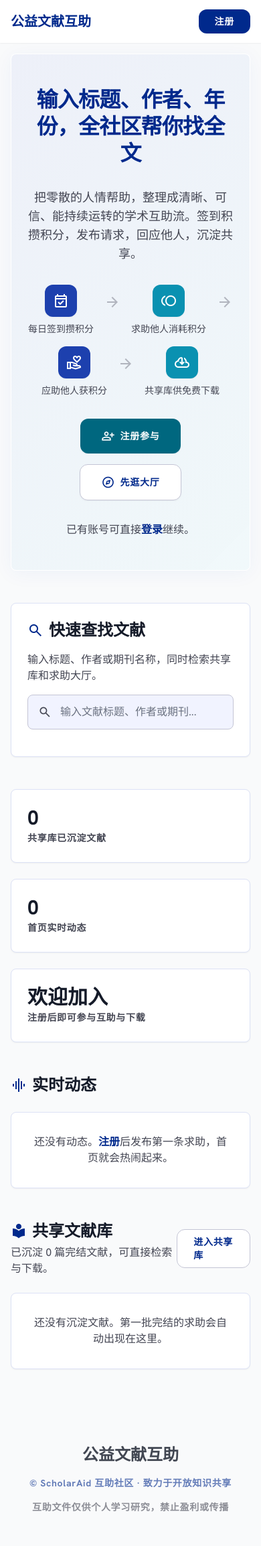
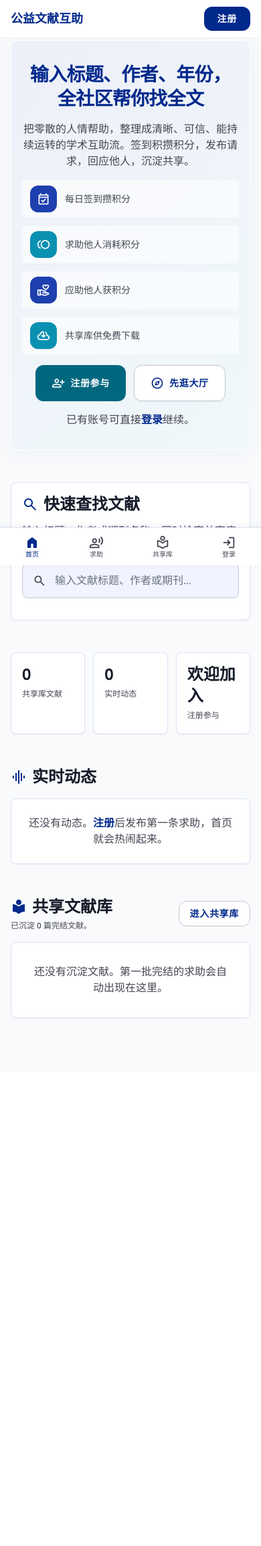
Before and after one commit to qianzhu18/llt, a FastAPI app: page / in a window 390 px wide. Shown: the whole page at 67% size. After the commit the page ends 1521 px from the top, so only its background shows below. Run offline with FastAPI, Linux system fonts and the light colour scheme; some libraries are stand-ins or nearby versions; some web fonts are replaced.

Commit message:
Add mobile responsive layout across all templates
- Add fixed bottom navigation bar for mobile (home, requests, library, profile)
- Hide desktop nav links on mobile, show mobile bottom tabs with active states
- Hide footer on mobile to reduce scroll clutter
- Adjust main content padding for bottom nav clearance
- Hero section: vertical step list on mobile, horizontal flow on desktop
- Stats/dynamics/library sections: tighter spacing, smaller fonts on mobile
- Auth pages: hide left info panel on mobile, full-width form
- Request lobby: responsive header, compact cards, shorter button labels
- Request detail: compact info chips, non-sticky sidebar on mobile
- Library: icon-only search button on mobile, responsive header
- Me/index: responsive profile card, compact stats row, smaller points display
- FAB button repositioned above bottom nav bar

🤖 Generated with [Claude Code](https://claude.com/claude-code)

Co-Authored-By: Claude <noreply@anthropic.com>

```diff
--- a/app/templates/base.html
+++ b/app/templates/base.html
@@ -148,10 +148,10 @@ tailwind.config = {
 <body class="text-on-background min-h-screen flex flex-col" style="background-color: #F9FAFB;">
 
 <!-- TopNavBar -->
-<header class="shadow-sm fixed top-0 w-full z-50 h-16 bg-white">
-  <div class="flex justify-between items-center px-margin-mobile md:px-margin-desktop h-full max-w-container-max mx-auto">
+<header class="shadow-sm fixed top-0 w-full z-50 h-14 md:h-16 bg-white">
+  <div class="flex justify-between items-center px-4 md:px-margin-desktop h-full max-w-container-max mx-auto">
     <div class="flex items-center">
-      <a class="text-headline-lg-mobile md:text-headline-lg text-primary text-xl font-semibold" href="{{ base_path }}/">
+      <a class="text-lg md:text-headline-lg text-primary font-semibold" href="{{ base_path }}/">
         {{ site_title }}
       </a>
     </div>
@@ -174,7 +174,7 @@ tailwind.config = {
         <a class="hidden md:flex font-label-md text-label-md text-on-surface-variant hover:text-primary transition-colors
           {% if '/me' in request.url.path %}text-primary font-bold border-b-2 border-primary{% endif %}"
           href="{{ base_path }}/me">{{ current_user.nickname or current_user.email }}</a>
-        <form method="post" action="{{ base_path }}/auth/logout" class="inline">
+        <form method="post" action="{{ base_path }}/auth/logout" class="hidden md:inline">
           <input type="hidden" name="_csrf" value="{{ csrf_token }}">
           <button type="submit" class="font-label-md text-label-md text-on-surface-variant hover:text-primary transition-colors cursor-pointer">退出</button>
         </form>
@@ -182,7 +182,7 @@ tailwind.config = {
         <a class="hidden md:flex font-label-md text-label-md text-on-surface-variant hover:text-primary transition-colors
           {% if '/auth/login' in request.url.path %}text-primary font-bold border-b-2 border-primary{% endif %}"
           href="{{ base_path }}/auth/login">登录</a>
-        <a class="bg-primary text-on-primary font-label-md text-label-md px-6 py-2 rounded-full hover:bg-primary-container transition-all active:scale-95
+        <a class="bg-primary text-on-primary font-label-md text-label-md px-5 py-2 rounded-full hover:bg-primary-container transition-all active:scale-95
           {% if '/auth/register' in request.url.path %}ring-2 ring-primary{% endif %}"
           href="{{ base_path }}/auth/register">注册</a>
       {% endif %}
@@ -190,18 +190,57 @@ tailwind.config = {
   </div>
 </header>
 
-<main class="flex-grow pt-20 pb-16 px-margin-mobile md:px-margin-desktop max-w-container-max mx-auto w-full">
+<main class="flex-grow pt-[60px] md:pt-20 pb-20 md:pb-16 px-4 md:px-margin-desktop max-w-container-max mx-auto w-full">
   {% block content %}{% endblock %}
 </main>
 
-<!-- Footer -->
-<footer class="w-full mt-auto py-12 px-margin-mobile md:px-margin-desktop flex flex-col items-center justify-center max-w-container-max mx-auto text-center">
-  <div class="space-y-4 max-w-2xl">
+<!-- Footer (hidden on mobile, shown on md+) -->
+<footer class="hidden md:block w-full mt-auto py-12 px-margin-mobile md:px-margin-desktop flex-col items-center justify-center max-w-container-max mx-auto text-center">
+  <div class="space-y-4 max-w-2xl mx-auto">
     <div class="font-headline-md text-headline-md font-bold text-on-surface opacity-80">{{ site_title }}</div>
     <p class="font-label-md text-label-md text-primary opacity-60">&copy; ScholarAid 互助社区 &middot; 致力于开放知识共享</p>
     <p class="font-label-md text-label-md text-on-surface-variant opacity-60">互助文件仅供个人学习研究，禁止盈利或传播</p>
   </div>
 </footer>
+
+<!-- Mobile Bottom Navigation -->
+<nav class="md:hidden fixed bottom-0 left-0 right-0 z-50 bg-white border-t border-surface-container-highest shadow-[0_-2px_10px_rgba(0,0,0,0.06)]">
+  <div class="flex items-center justify-around h-14 max-w-container-max mx-auto">
+    <a href="{{ base_path }}/"
+      class="flex flex-col items-center justify-center gap-0.5 px-3 py-1 min-w-[48px] min-h-[40px] transition-colors
+      {% if request.url.path == base_path ~ '/' or request.url.path == '/' %}text-primary{% else %}text-on-surface-variant{% endif %}">
+      <span class="material-symbols-outlined text-[22px] {% if request.url.path == base_path ~ '/' or request.url.path == '/' %}icon-fill{% endif %}">home</span>
+      <span class="text-[10px] font-medium leading-none">首页</span>
+    </a>
+    <a href="{{ base_path }}/requests"
+      class="flex flex-col items-center justify-center gap-0.5 px-3 py-1 min-w-[48px] min-h-[40px] transition-colors
+      {% if '/requests' in request.url.path %}text-primary{% else %}text-on-surface-variant{% endif %}">
+      <span class="material-symbols-outlined text-[22px] {% if '/requests' in request.url.path %}icon-fill{% endif %}">record_voice_over</span>
+      <span class="text-[10px] font-medium leading-none">求助</span>
+    </a>
+    <a href="{{ base_path }}/library"
+      class="flex flex-col items-center justify-center gap-0.5 px-3 py-1 min-w-[48px] min-h-[40px] transition-colors
+      {% if '/library' in request.url.path %}text-primary{% else %}text-on-surface-variant{% endif %}">
+      <span class="material-symbols-outlined text-[22px] {% if '/library' in request.url.path %}icon-fill{% endif %}">local_library</span>
+      <span class="text-[10px] font-medium leading-none">共享库</span>
+    </a>
+    {% if current_user %}
+      <a href="{{ base_path }}/me"
+        class="flex flex-col items-center justify-center gap-0.5 px-3 py-1 min-w-[48px] min-h-[40px] transition-colors
+        {% if '/me' in request.url.path %}text-primary{% else %}text-on-surface-variant{% endif %}">
+        <span class="material-symbols-outlined text-[22px] {% if '/me' in request.url.path %}icon-fill{% endif %}">person</span>
+        <span class="text-[10px] font-medium leading-none">我的</span>
+      </a>
+    {% else %}
+      <a href="{{ base_path }}/auth/login"
+        class="flex flex-col items-center justify-center gap-0.5 px-3 py-1 min-w-[48px] min-h-[40px] transition-colors
+        {% if '/auth' in request.url.path %}text-primary{% else %}text-on-surface-variant{% endif %}">
+        <span class="material-symbols-outlined text-[22px] {% if '/auth' in request.url.path %}icon-fill{% endif %}">login</span>
+        <span class="text-[10px] font-medium leading-none">登录</span>
+      </a>
+    {% endif %}
+  </div>
+</nav>
 
 <script>
 document.addEventListener("DOMContentLoaded", function() {
--- a/app/templates/index.html
+++ b/app/templates/index.html
@@ -4,19 +4,47 @@
 <div class="space-y-12">
 
   <!-- Hero Section -->
-  <section class="relative rounded-xl overflow-hidden flex items-center justify-center text-center px-6 glass-card shadow-[0_4px_30px_rgba(0,74,198,0.05)] min-h-[300px] py-12" style="background: rgba(255, 255, 255, 0.9);">
+  <section class="relative rounded-xl overflow-hidden flex items-center justify-center text-center px-4 md:px-6 glass-card shadow-[0_4px_30px_rgba(0,74,198,0.05)] min-h-[240px] md:min-h-[300px] py-8 md:py-12" style="background: rgba(255, 255, 255, 0.9);">
     <div class="absolute inset-0 z-0">
       <div class="absolute inset-0" style="background: linear-gradient(135deg, rgba(29, 64, 174, 0.08), rgba(10, 145, 177, 0.06));"></div>
     </div>
-    <div class="relative z-10 max-w-5xl mx-auto w-full space-y-8">
-      <h1 class="font-headline-lg text-headline-lg text-primary tracking-tight animate-fade-in-up delay-100">{{ site_slogan }}</h1>
-      <p class="font-body-lg text-body-lg text-on-surface-variant max-w-2xl mx-auto animate-fade-in-up delay-200">
+    <div class="relative z-10 max-w-5xl mx-auto w-full space-y-4 md:space-y-8">
+      <h1 class="font-headline-lg-mobile md:font-headline-lg text-headline-lg-mobile md:text-headline-lg text-primary tracking-tight animate-fade-in-up delay-100">{{ site_slogan }}</h1>
+      <p class="font-body-md md:font-body-lg text-body-md md:text-body-lg text-on-surface-variant max-w-2xl mx-auto animate-fade-in-up delay-200">
         把零散的人情帮助，整理成清晰、可信、能持续运转的学术互助流。签到积攒积分，发布请求，回应他人，沉淀共享。
       </p>
 
-      <!-- How it Works -->
-      <div class="my-8 animate-fade-in-up delay-200">
-        <div class="flex flex-wrap justify-center items-center gap-4 md:gap-8">
+      <!-- How it Works: 2x2 grid on mobile, horizontal on desktop -->
+      <div class="my-4 md:my-8 animate-fade-in-up delay-200">
+        <!-- Mobile: vertical step list -->
+        <div class="md:hidden space-y-3">
+          <div class="flex items-center gap-3 bg-white/60 rounded-lg px-3 py-2">
+            <div class="rounded-full shadow-sm flex items-center justify-center w-10 h-10 shrink-0" style="background-color: #1d40ae; color: white;">
+              <span class="material-symbols-outlined text-xl">event_available</span>
+            </div>
+            <span class="text-sm text-on-surface-variant text-left">每日签到攒积分</span>
+          </div>
+          <div class="flex items-center gap-3 bg-white/60 rounded-lg px-3 py-2">
+            <div class="rounded-full shadow-sm flex items-center justify-center w-10 h-10 shrink-0" style="background-color: #0a91b1; color: white;">
+              <span class="material-symbols-outlined text-xl">toll</span>
+            </div>
+            <span class="text-sm text-on-surface-variant text-left">求助他人消耗积分</span>
+          </div>
+          <div class="flex items-center gap-3 bg-white/60 rounded-lg px-3 py-2">
+            <div class="rounded-full shadow-sm flex items-center justify-center w-10 h-10 shrink-0" style="background-color: #1d40ae; color: white;">
+              <span class="material-symbols-outlined text-xl">volunteer_activism</span>
+            </div>
+            <span class="text-sm text-on-surface-variant text-left">应助他人获积分</span>
+          </div>
+          <div class="flex items-center gap-3 bg-white/60 rounded-lg px-3 py-2">
+            <div class="rounded-full shadow-sm flex items-center justify-center w-10 h-10 shrink-0" style="background-color: #0a91b1; color: white;">
+              <span class="material-symbols-outlined text-xl">cloud_download</span>
+            </div>
+            <span class="text-sm text-on-surface-variant text-left">共享库供免费下载</span>
+          </div>
+        </div>
+        <!-- Desktop: horizontal flow -->
+        <div class="hidden md:flex flex-wrap justify-center items-center gap-4 md:gap-8">
           <div class="flex flex-col items-center text-center space-y-2 hover:-translate-y-1 transition-transform duration-300">
             <div class="rounded-full shadow-sm flex items-center justify-center w-12 h-12" style="background-color: #1d40ae; color: white;">
               <span class="material-symbols-outlined text-2xl">event_available</span>
@@ -54,36 +82,36 @@
       </div>
 
       <!-- CTA Buttons -->
-      <div class="flex flex-wrap justify-center gap-4 mt-4 animate-fade-in-up delay-400">
+      <div class="flex flex-wrap justify-center gap-3 mt-2 md:mt-4 animate-fade-in-up delay-400">
         {% if current_user %}
-          <a href="{{ base_path }}/requests/new" class="bg-secondary text-on-secondary font-label-md text-label-md px-8 py-3 rounded-full hover:bg-secondary-container hover:text-on-secondary-container hover:scale-105 active:scale-95 transition-all duration-300 shadow-sm flex items-center gap-2">
+          <a href="{{ base_path }}/requests/new" class="bg-secondary text-on-secondary font-label-md text-label-md px-6 md:px-8 py-3 rounded-full hover:bg-secondary-container hover:text-on-secondary-container active:scale-95 transition-all duration-300 shadow-sm flex items-center gap-2">
             <span class="material-symbols-outlined text-xl">add_circle</span> 发布求助
           </a>
-          <a href="{{ base_path }}/requests" class="bg-surface-container-lowest text-primary font-label-md text-label-md px-8 py-3 rounded-full border border-outline-variant hover:bg-surface-container-low hover:scale-105 active:scale-95 transition-all duration-300 shadow-sm flex items-center gap-2">
+          <a href="{{ base_path }}/requests" class="bg-surface-container-lowest text-primary font-label-md text-label-md px-6 md:px-8 py-3 rounded-full border border-outline-variant hover:bg-surface-container-low active:scale-95 transition-all duration-300 shadow-sm flex items-center gap-2">
             <span class="material-symbols-outlined text-xl">explore</span> 求助大厅
           </a>
         {% else %}
-          <a href="{{ base_path }}/auth/register" class="bg-secondary text-on-secondary font-label-md text-label-md px-8 py-3 rounded-full hover:bg-secondary-container hover:text-on-secondary-container hover:scale-105 active:scale-95 transition-all duration-300 shadow-sm flex items-center gap-2">
+          <a href="{{ base_path }}/auth/register" class="bg-secondary text-on-secondary font-label-md text-label-md px-6 md:px-8 py-3 rounded-full hover:bg-secondary-container hover:text-on-secondary-container active:scale-95 transition-all duration-300 shadow-sm flex items-center gap-2">
             <span class="material-symbols-outlined text-xl">person_add</span> 注册参与
           </a>
-          <a href="{{ base_path }}/requests" class="bg-surface-container-lowest text-primary font-label-md text-label-md px-8 py-3 rounded-full border border-outline-variant hover:bg-surface-container-low hover:scale-105 active:scale-95 transition-all duration-300 shadow-sm flex items-center gap-2">
+          <a href="{{ base_path }}/requests" class="bg-surface-container-lowest text-primary font-label-md text-label-md px-6 md:px-8 py-3 rounded-full border border-outline-variant hover:bg-surface-container-low active:scale-95 transition-all duration-300 shadow-sm flex items-center gap-2">
             <span class="material-symbols-outlined text-xl">explore</span> 先逛大厅
           </a>
         {% endif %}
       </div>
       {% if not current_user %}
-        <p class="font-body-md text-on-surface-variant mt-4 animate-fade-in-up delay-500">已有账号可直接<a href="{{ base_path }}/auth/login" class="text-primary font-bold hover:underline">登录</a>继续。</p>
+        <p class="font-body-md text-on-surface-variant mt-3 md:mt-4 animate-fade-in-up delay-500">已有账号可直接<a href="{{ base_path }}/auth/login" class="text-primary font-bold hover:underline">登录</a>继续。</p>
       {% endif %}
     </div>
   </section>
 
   <!-- Search Section -->
-  <section class="bg-surface-container-lowest rounded-xl p-6 md:p-8 shadow-sm border border-surface-container-highest">
-    <h2 class="font-headline-md text-headline-md text-on-surface flex items-center gap-2 mb-4">
+  <section class="bg-surface-container-lowest rounded-xl p-4 md:p-8 shadow-sm border border-surface-container-highest">
+    <h2 class="font-headline-md text-headline-md text-on-surface flex items-center gap-2 mb-3">
       <span class="material-symbols-outlined text-primary icon-fill">search</span>
       快速查找文献
     </h2>
-    <p class="font-body-md text-body-md text-on-surface-variant mb-4">输入标题、作者或期刊名称，同时检索共享库和求助大厅。</p>
+    <p class="font-body-md text-body-md text-on-surface-variant mb-3">输入标题、作者或期刊名称，同时检索共享库和求助大厅。</p>
     <div class="relative">
       <input
         type="text"
@@ -104,64 +132,61 @@
   </section>
 
   <!-- Stats -->
-  <section class="grid grid-cols-1 md:grid-cols-3 gap-6">
-    <div class="bg-surface-container-lowest rounded-xl p-6 shadow-sm border border-surface-container-highest">
-      <strong class="text-3xl font-bold text-on-surface block">{{ library_count }}</strong>
-      <span class="font-label-md text-label-md text-on-surface-variant">共享库已沉淀文献</span>
+  <section class="grid grid-cols-3 gap-3 md:gap-6">
+    <div class="bg-surface-container-lowest rounded-xl p-4 md:p-6 shadow-sm border border-surface-container-highest">
+      <strong class="text-2xl md:text-3xl font-bold text-on-surface block">{{ library_count }}</strong>
+      <span class="font-label-sm md:font-label-md text-label-sm md:text-label-md text-on-surface-variant">共享库文献</span>
     </div>
-    <div class="bg-surface-container-lowest rounded-xl p-6 shadow-sm border border-surface-container-highest">
-      <strong class="text-3xl font-bold text-on-surface block">{{ activities|length }}</strong>
-      <span class="font-label-md text-label-md text-on-surface-variant">首页实时动态</span>
+    <div class="bg-surface-container-lowest rounded-xl p-4 md:p-6 shadow-sm border border-surface-container-highest">
+      <strong class="text-2xl md:text-3xl font-bold text-on-surface block">{{ activities|length }}</strong>
+      <span class="font-label-sm md:font-label-md text-label-sm md:text-label-md text-on-surface-variant">实时动态</span>
     </div>
-    <div class="bg-surface-container-lowest rounded-xl p-6 shadow-sm border border-surface-container-highest">
-      <strong class="text-3xl font-bold text-on-surface block">{% if current_user %}已登录{% else %}欢迎加入{% endif %}</strong>
-      <span class="font-label-md text-label-md text-on-surface-variant">{% if current_user %}继续发布或响应新的文献请求{% else %}注册后即可参与互助与下载{% endif %}</span>
+    <div class="bg-surface-container-lowest rounded-xl p-4 md:p-6 shadow-sm border border-surface-container-highest">
+      <strong class="text-2xl md:text-3xl font-bold text-on-surface block">{% if current_user %}已登录{% else %}欢迎加入{% endif %}</strong>
+      <span class="font-label-sm md:font-label-md text-label-sm md:text-label-md text-on-surface-variant">{% if current_user %}继续参与{% else %}注册参与{% endif %}</span>
     </div>
   </section>
 
   <!-- Real-time Dynamics -->
-  <section class="space-y-6">
-    <div class="flex items-center justify-between">
-      <h2 class="font-headline-md text-headline-md text-on-surface flex items-center gap-2 font-bold">
-        <span class="material-symbols-outlined text-primary icon-fill">graphic_eq</span>
-        实时动态
-      </h2>
-    </div>
+  <section class="space-y-4 md:space-y-6">
+    <h2 class="font-headline-md text-headline-md text-on-surface flex items-center gap-2 font-bold">
+      <span class="material-symbols-outlined text-primary icon-fill">graphic_eq</span>
+      实时动态
+    </h2>
     {% if activities %}
-      <div class="bg-surface-container-lowest rounded-xl p-6 shadow-sm border border-surface-container-highest">
-        <div class="flex flex-col gap-4">
+      <div class="bg-surface-container-lowest rounded-xl p-4 md:p-6 shadow-sm border border-surface-container-highest">
+        <div class="flex flex-col gap-0">
           {% for a in activities %}
-            <div class="flex items-center gap-4 py-3 {% if not loop.last %}border-b border-surface-container-high{% endif %}">
-              <div class="w-10 h-10 rounded-full bg-primary/10 text-primary flex items-center justify-center font-bold">
+            <div class="flex items-center gap-3 py-3 {% if not loop.last %}border-b border-surface-container-high{% endif %}">
+              <div class="w-9 h-9 md:w-10 md:h-10 rounded-full bg-primary/10 text-primary flex items-center justify-center font-bold text-sm shrink-0">
                 {{ a.actor[:2] }}
               </div>
-              <div class="flex-grow">
-                <span class="font-label-md text-label-md text-on-surface-variant">{{ a.verb }}</span>
-                {% if a.object %}<span class="font-label-md text-label-md text-on-surface font-semibold">《{{ a.object }}》</span>{% endif %}
+              <div class="flex-grow min-w-0">
+                <span class="font-label-sm md:font-label-md text-label-sm md:text-label-md text-on-surface-variant">{{ a.verb }}</span>
+                {% if a.object %}<span class="font-label-sm md:font-label-md text-label-sm md:text-label-md text-on-surface font-semibold">《{{ a.object }}》</span>{% endif %}
               </div>
-              <span class="px-3 py-1 rounded-full bg-surface-container text-on-surface-variant font-label-sm text-label-sm">更新</span>
             </div>
           {% endfor %}
         </div>
       </div>
     {% else %}
-      <div class="bg-surface-container-lowest rounded-xl p-8 shadow-sm border border-surface-container-highest text-center">
+      <div class="bg-surface-container-lowest rounded-xl p-6 md:p-8 shadow-sm border border-surface-container-highest text-center">
         <p class="font-body-md text-body-md text-on-surface-variant">还没有动态。{% if not current_user %}<a href="{{ base_path }}/auth/register" class="text-primary font-semibold hover:underline">注册</a>后{% endif %}发布第一条求助，首页就会热闹起来。</p>
       </div>
     {% endif %}
   </section>
 
   <!-- Shared Library -->
-  <section class="space-y-6">
-    <div class="flex items-center justify-between">
-      <div>
+  <section class="space-y-4 md:space-y-6">
+    <div class="flex items-center justify-between gap-2">
+      <div class="min-w-0">
         <h2 class="font-headline-md text-headline-md text-on-surface flex items-center gap-2 font-bold">
           <span class="material-symbols-outlined text-primary icon-fill">local_library</span>
           共享文献库
         </h2>
-        <p class="font-body-md text-body-md text-on-surface-variant mt-1">已沉淀 {{ library_count }} 篇完结文献，可直接检索与下载。</p>
+        <p class="font-label-sm md:font-body-md text-label-sm md:text-body-md text-on-surface-variant mt-1">已沉淀 {{ library_count }} 篇完结文献。</p>
       </div>
-      <a href="{{ base_path }}/library" class="bg-surface-container-lowest text-primary font-label-md text-label-md px-6 py-2 rounded-full border border-outline-variant hover:bg-surface-container-low transition-colors">进入共享库</a>
+      <a href="{{ base_path }}/library" class="shrink-0 bg-surface-container-lowest text-primary font-label-md text-label-md px-4 md:px-6 py-2 rounded-full border border-outline-variant hover:bg-surface-container-low transition-colors">进入共享库</a>
     </div>
     {% if recent_library %}
       <div class="grid grid-cols-1 md:grid-cols-2 gap-6">
```
Also changed, not shown: app/templates/auth/login.html (+4 -4 lines), app/templates/auth/register.html (+4 -4 lines), app/templates/library/index.html (+7 -8 lines), app/templates/me/index.html (+22 -22 lines), app/templates/requests/detail.html (+10 -10 lines), app/templates/requests/lobby.html (+18 -18 lines).
